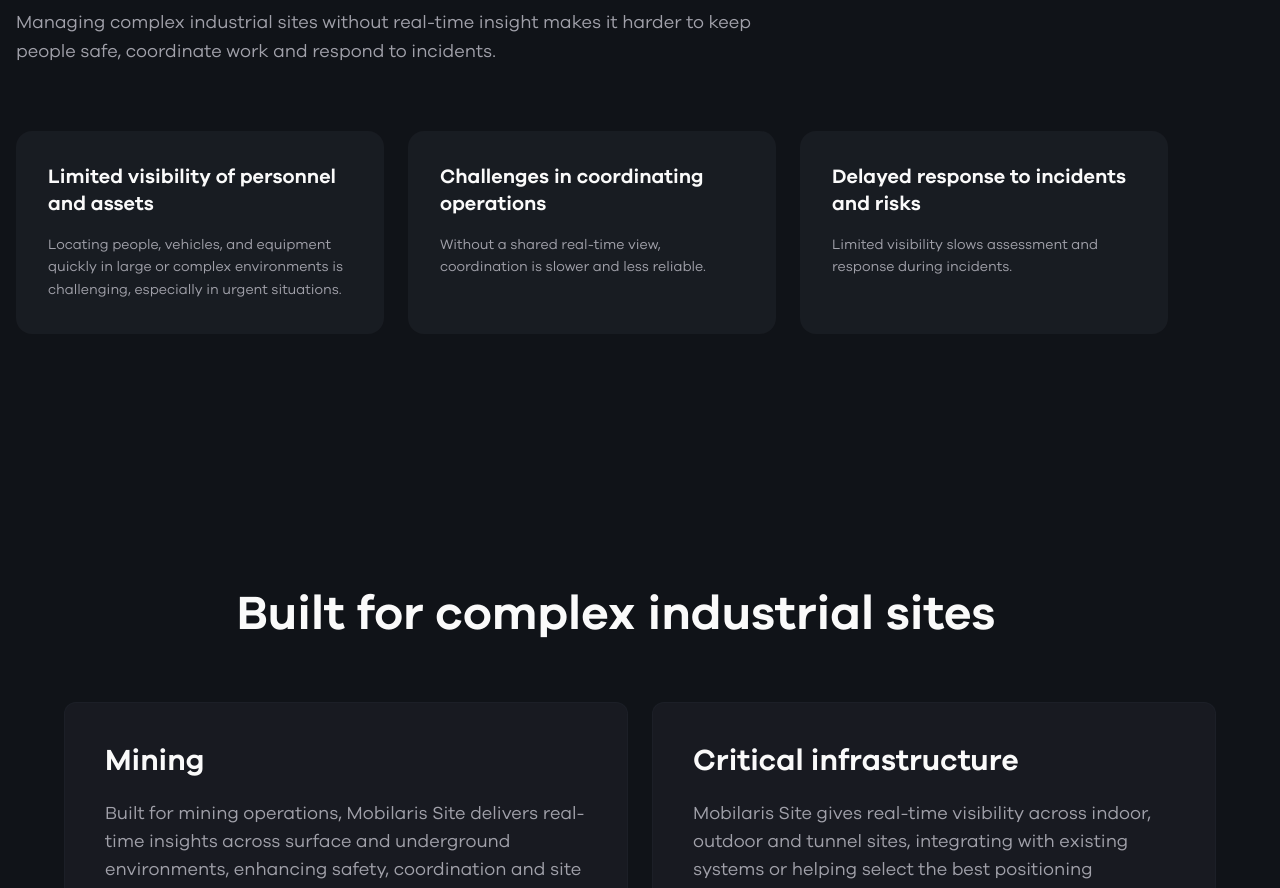
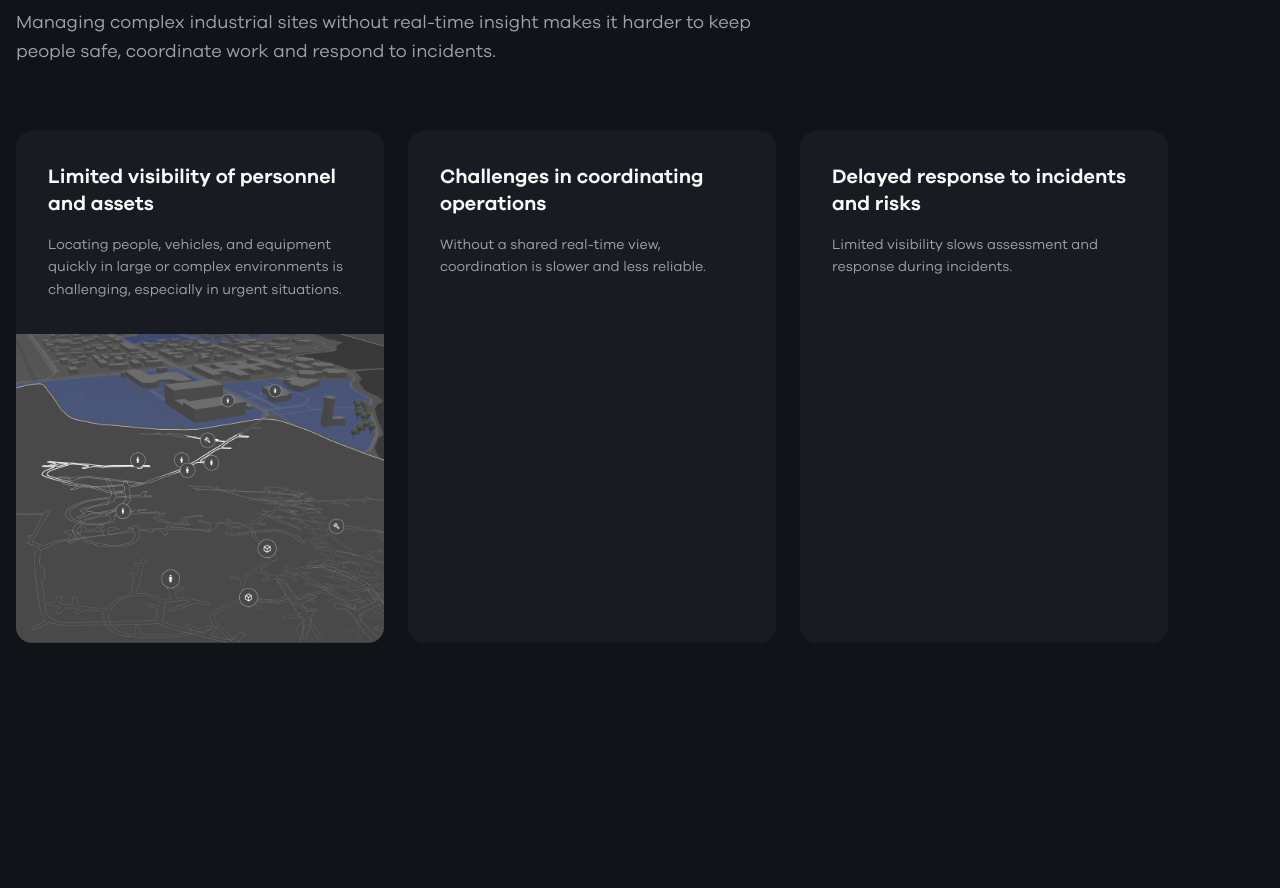
Before and after one commit to moavera/mobilaris-site-launchpad, a React (Vite) app: page / in a window 1280 px wide. Shown: the part 1040-1928 px from the top of the page. Built offline with nearby package versions, Linux system fonts and the light colour scheme.

Commit message:
Add risk card image asset
Co-authored-by: moavera <238692818+moavera@users.noreply.github.com>

```diff
--- a/src/components/RiskSection.tsx
+++ b/src/components/RiskSection.tsx
@@ -1,7 +1,10 @@
+import riskCard1Image from "@/assets/risk-card-1.png";
+
 const cards = [
   {
     title: "Limited visibility of personnel and assets",
     description: "Locating people, vehicles, and equipment quickly in large or complex environments is challenging, especially in urgent situations.",
+    image: riskCard1Image,
   },
   {
     title: "Challenges in coordinating operations",
@@ -30,12 +33,23 @@ export const RiskSection = () => {
           {cards.map((card, index) => (
             <div
               key={index}
-              className="rounded-2xl bg-secondary/60 p-8 flex flex-col gap-4"
+              className="rounded-2xl bg-secondary/60 overflow-hidden flex flex-col"
             >
-              <h3 className="text-xl font-semibold leading-snug">{card.title}</h3>
-              <p className="text-sm text-muted-foreground leading-relaxed">
-                {card.description}
-              </p>
+              <div className="p-8 flex flex-col gap-4">
+                <h3 className="text-xl font-semibold leading-snug">{card.title}</h3>
+                <p className="text-sm text-muted-foreground leading-relaxed">
+                  {card.description}
+                </p>
+              </div>
+              {card.image && (
+                <div className="mt-auto px-0">
+                  <img
+                    src={card.image}
+                    alt={card.title}
+                    className="w-full h-auto object-cover"
+                  />
+                </div>
+              )}
             </div>
           ))}
         </div>
```
